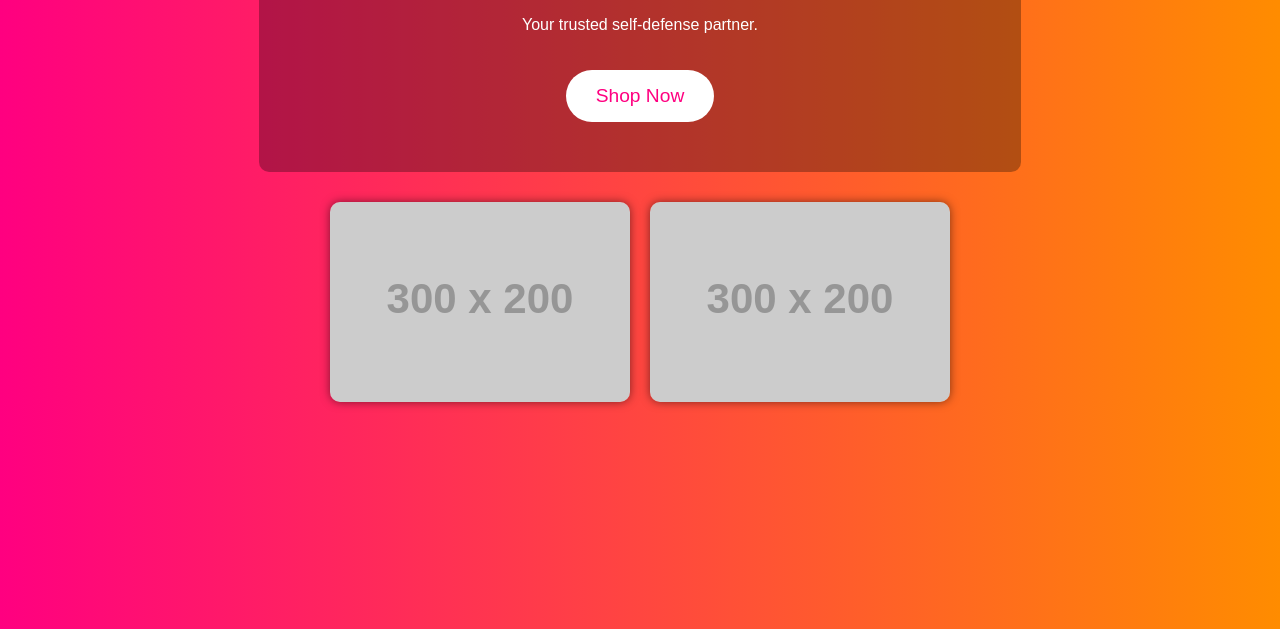
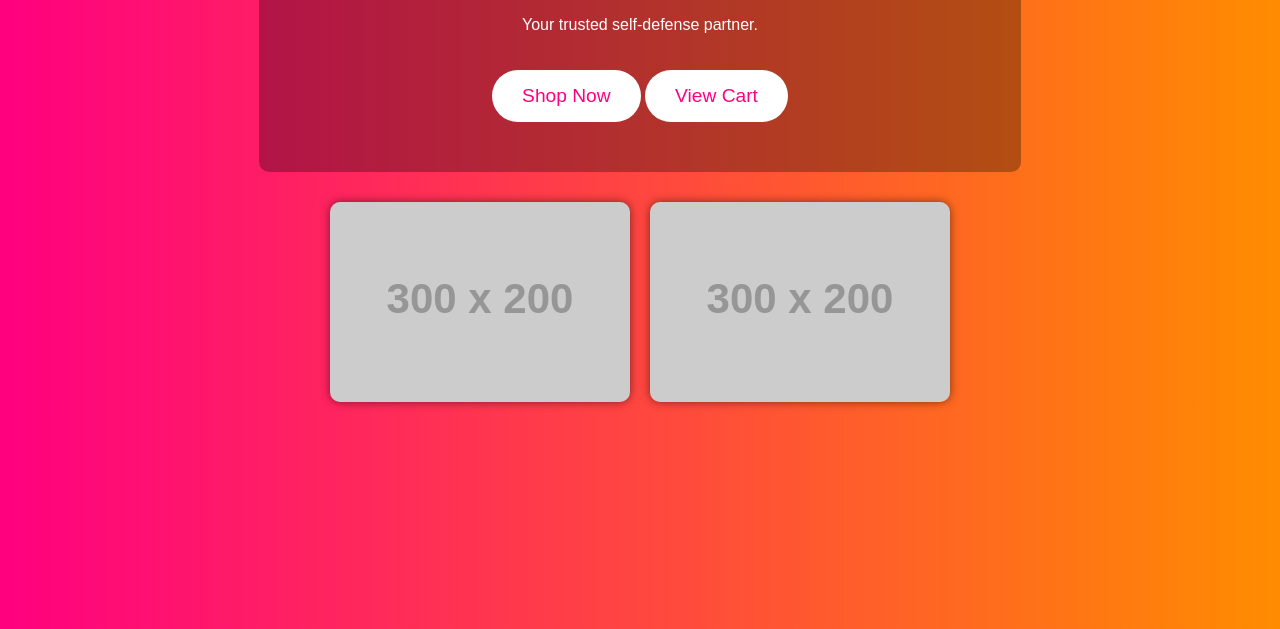
Before and after one commit to Gudday888/womens-safety-store, a plain HTML site: page index.html in a window 1280 px wide. Shown: the part 171-800 px from the top of the page. Drawn offline with Linux system fonts and the light colour scheme; placeholder pictures from the web are drawn by us.

Commit message:
Update index.html

```diff
--- a/index.html
+++ b/index.html
@@ -56,6 +56,8 @@
         <h1>Empower. Protect. Stay Safe.</h1>
         <p>Your trusted self-defense partner.</p>
         <a href="products.html" class="btn">Shop Now</a>
+        <a href="cart.html" class="btn">View Cart</a>
+
     </div>
 
     <div class="images">
```
